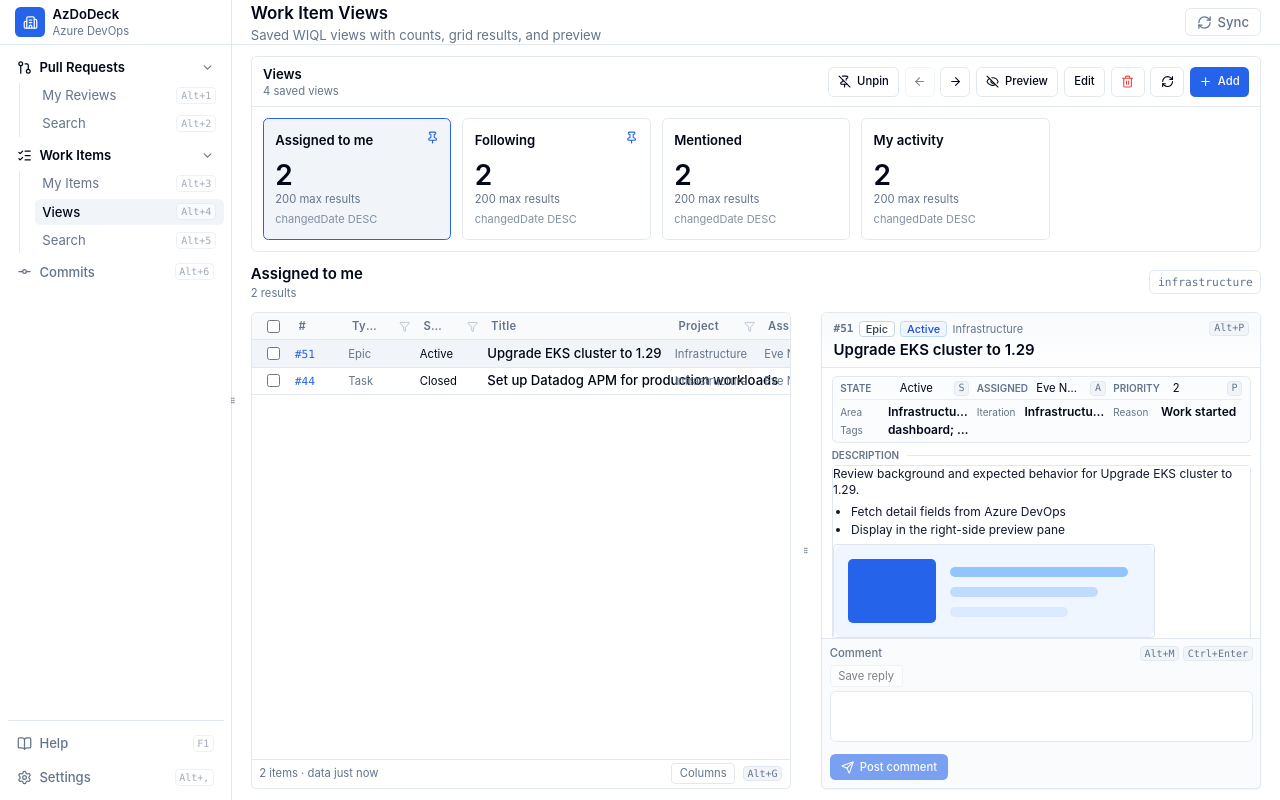
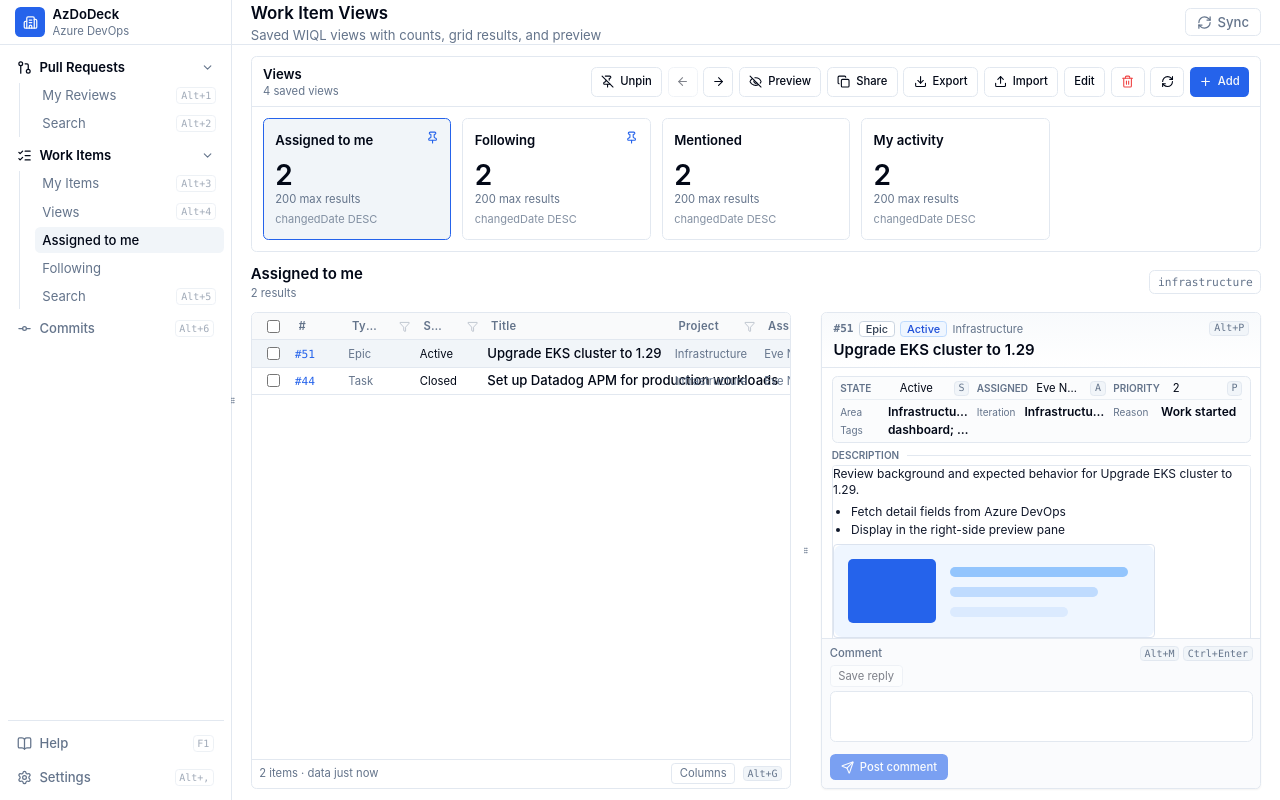
Before and after one commit to ntaksh42/DevDeck, a React (Vite) app: page / in a window 1280 px wide. Both pictures are taken after a click on the button "Views". Built offline with nearby package versions, Linux system fonts and the light colour scheme.

Commit message:
feat(work-items): pin and share saved views

```diff
--- a/src/App.tsx
+++ b/src/App.tsx
@@ -45,6 +45,10 @@ import { CommandPalette, type CommandPaletteAction } from "@/components/CommandP
 import { CommitSearch } from "@/features/commits/CommitSearch";
 import { WorkItemSearch } from '@/features/work-items/WorkItemSearch';
 import { WorkItemViewsPanel } from '@/features/work-items/WorkItemViewsPanel';
+import {
+  loadWorkItemQueryViews,
+  type WorkItemQueryView,
+} from '@/features/work-items/workItemViewsStorage';
 import { MyWorkItemsPanel } from '@/features/work-items/MyWorkItemsPanel';
 import { invalidateWorkItemQueryViews, workItemQueryKeys } from '@/features/work-items/queryKeys';
 import { OrganizationSettings, SetupPanel } from '@/features/settings/OrganizationSettings';
@@ -81,6 +85,11 @@ function AppShell() {
     pullRequests: true,
     workItems: true,
   });
+  const [workItemNavViews, setWorkItemNavViews] = useState<WorkItemQueryView[]>(() =>
+    loadWorkItemQueryViews(),
+  );
+  const [activeWorkItemViewId, setActiveWorkItemViewId] = useState<string | null>(null);
+  const [selectedWorkItemViewRequestId, setSelectedWorkItemViewRequestId] = useState<string | null>(null);
   const [sidebarWidth, setSidebarWidth] = useState(() =>
     storedNumber(SIDEBAR_WIDTH_STORAGE_KEY, DEFAULT_SIDEBAR_WIDTH, 160, 420),
   );
@@ -101,6 +110,10 @@ function AppShell() {
 
   const organizations = organizationsQuery.data ?? [];
   const activeView = organizations.length === 0 ? "settings" : view;
+  const pinnedWorkItemViews = workItemNavViews.filter((item) => item.pinned);
+  const activePinnedWorkItemView = pinnedWorkItemViews.find(
+    (item) => item.id === activeWorkItemViewId,
+  );
 
   function getNavItems(): HTMLButtonElement[] {
     const nav = navRef.current;
@@ -609,12 +622,29 @@ function AppShell() {
                 onClick={() => setView("myWorkItems")}
               />
               <NavSubItem
-                active={activeView === "workItemViews"}
+                active={activeView === "workItemViews" && !activePinnedWorkItemView}
                 disabled={organizations.length === 0}
                 label="Views"
                 shortcut="Alt+4"
-                onClick={() => setView("workItemViews")}
+                onClick={() => {
+                  setActiveWorkItemViewId(null);
+                  setSelectedWorkItemViewRequestId(null);
+                  setView("workItemViews");
+                }}
               />
+              {pinnedWorkItemViews.map((item) => (
+                <NavSubItem
+                  key={item.id}
+                  active={activeView === "workItemViews" && activeWorkItemViewId === item.id}
+                  disabled={organizations.length === 0}
+                  label={item.name}
+                  onClick={() => {
+                    setActiveWorkItemViewId(item.id);
+                    setSelectedWorkItemViewRequestId(item.id);
+                    setView("workItemViews");
+                  }}
+                />
+              ))}
               <NavSubItem
                 active={activeView === "workItems"}
                 disabled={organizations.length === 0}
@@ -736,7 +766,13 @@ function AppShell() {
           ) : activeView === "myWorkItems" ? (
             <MyWorkItemsPanel organizations={organizations} />
           ) : activeView === "workItemViews" ? (
-            <WorkItemViewsPanel organizations={organizations} />
+            <WorkItemViewsPanel
+              organizations={organizations}
+              selectedViewRequestId={selectedWorkItemViewRequestId}
+              onSelectedViewChange={setActiveWorkItemViewId}
+              onSelectedViewRequestHandled={() => setSelectedWorkItemViewRequestId(null)}
+              onViewsChange={setWorkItemNavViews}
+            />
           ) : activeView === "commits" ? (
             <CommitSearch organizations={organizations} />
           ) : organizations.length === 0 ? (
--- a/src/features/work-items/WorkItemViewsPanel.tsx
+++ b/src/features/work-items/WorkItemViewsPanel.tsx
@@ -1,4 +1,5 @@
 import {
+  type ChangeEvent,
   type FormEvent,
   type KeyboardEvent as ReactKeyboardEvent,
   useEffect,
@@ -7,7 +8,7 @@ import {
   useState,
 } from 'react';
 import { useQueries, useQuery, useQueryClient } from '@tanstack/react-query';
-import { ArrowLeft, ArrowRight, Eye, EyeOff, Loader2, Pin, PinOff, Plus, RefreshCw, Trash2, X } from 'lucide-react';
+import { ArrowLeft, ArrowRight, Copy, Download, Eye, EyeOff, Loader2, Pin, PinOff, Plus, RefreshCw, Trash2, Upload, X } from 'lucide-react';
 import {
   getSavedQuery,
   countWorkItemQuery,
@@ -16,11 +17,18 @@ import {
   commandErrorMessage,
   type Organization,
 } from '@/lib/azdoCommands';
-import { clamp, isEditableTarget, type SortDirection } from '@/lib/utils';
+import { clamp, isEditableTarget } from '@/lib/utils';
 import { ErrorState } from '@/components/StateDisplay';
 import { WorkItemsGrid } from './WorkItemsGrid';
 import { invalidateWorkItemQueryViews, workItemQueryKeys } from './queryKeys';
-const WI_QUERY_VIEWS_STORAGE_KEY = "azdodeck:workItemQueryViews";
+import {
+  createWorkItemQueryViewsExport,
+  loadWorkItemQueryViews,
+  parseWorkItemQueryViewsImport,
+  saveWorkItemQueryViews,
+  type WorkItemQueryView,
+} from './workItemViewsStorage';
+
 type WiqlCompletion = {
   label: string;
   value: string;
@@ -50,137 +58,8 @@ const WIQL_COMPLETIONS: WiqlCompletion[] = [
   { label: "CONTAINS WORDS", value: "CONTAINS WORDS ", detail: "Text contains" },
 ];
 
-type WorkItemQueryView = {
-  id: string;
-  name: string;
-  pinned?: boolean;
-  projectId: string;
-  previewVisible?: boolean;
-  sortDirection?: SortDirection;
-  sortKey?: "id" | "workItemType" | "state" | "title" | "projectName" | "assignedTo" | "changedDate";
-  wiql: string;
-  limit: number;
-};
-
-function loadWorkItemQueryViews(): WorkItemQueryView[] {
-  const value = window.localStorage.getItem(WI_QUERY_VIEWS_STORAGE_KEY);
-  if (!value) return defaultWorkItemQueryViews();
-  try {
-    const parsed = JSON.parse(value);
-    if (!Array.isArray(parsed)) return [];
-    return parsed
-      .map((view): WorkItemQueryView | null => {
-        if (
-          !view ||
-          typeof view.id !== "string" ||
-          typeof view.name !== "string" ||
-          typeof view.projectId !== "string" ||
-          typeof view.wiql !== "string"
-        ) {
-          return null;
-        }
-        const limit = Number(view.limit);
-        return {
-          id: view.id,
-          name: view.name,
-          pinned: view.pinned === true,
-          projectId: view.projectId,
-          previewVisible: view.previewVisible !== false,
-          sortDirection: view.sortDirection === "asc" || view.sortDirection === "desc"
-            ? view.sortDirection
-            : "desc",
-          sortKey: isWorkItemSortKey(view.sortKey) ? view.sortKey : "changedDate",
-          wiql: view.wiql,
-          limit: Number.isFinite(limit) ? clamp(limit, 1, 500) : 200,
-        };
-      })
-      .filter((view): view is WorkItemQueryView => view !== null);
-  } catch {
-    return [];
-  }
-}
-
-function defaultWorkItemQueryViews(): WorkItemQueryView[] {
-  return [
-    {
-      id: "builtin-assigned-to-me",
-      name: "Assigned to me",
-      pinned: true,
-      previewVisible: true,
-      projectId: "",
-      sortDirection: "desc",
-      sortKey: "changedDate",
-      wiql: [
-        "SELECT [System.Id]",
-        "FROM WorkItems",
-        "WHERE [System.AssignedTo] = @Me",
-        "ORDER BY [System.ChangedDate] DESC",
-      ].join("\n"),
-      limit: 200,
-    },
-    {
-      id: "builtin-following",
-      name: "Following",
-      pinned: true,
-      previewVisible: true,
-      projectId: "",
-      sortDirection: "desc",
-      sortKey: "changedDate",
-      wiql: [
-        "SELECT [System.Id]",
-        "FROM WorkItems",
-        "WHERE [System.Id] IN (@Follows)",
-        "ORDER BY [System.ChangedDate] DESC",
-      ].join("\n"),
-      limit: 200,
-    },
-    {
-      id: "builtin-mentioned",
-      name: "Mentioned",
-      previewVisible: true,
-      projectId: "",
-      sortDirection: "desc",
-      sortKey: "changedDate",
-      wiql: [
-        "SELECT [System.Id]",
-        "FROM WorkItems",
-        "WHERE [System.History] CONTAINS WORDS @Me",
-        "ORDER BY [System.ChangedDate] DESC",
-      ].join("\n"),
-      limit: 200,
-    },
-    {
-      id: "builtin-my-activity",
-      name: "My activity",
-      previewVisible: true,
-      projectId: "",
-      sortDirection: "desc",
-      sortKey: "changedDate",
-      wiql: [
-        "SELECT [System.Id]",
-        "FROM WorkItems",
-        "WHERE [System.ChangedBy] = @Me OR [System.CreatedBy] = @Me",
-        "ORDER BY [System.ChangedDate] DESC",
-      ].join("\n"),
-      limit: 200,
-    },
-  ];
-}
-
 function firstCustomView(views: WorkItemQueryView[]): WorkItemQueryView | null {
   return views.find((view) => !view.id.startsWith("builtin-")) ?? null;
-}
-
-function isWorkItemSortKey(value: unknown): value is NonNullable<WorkItemQueryView["sortKey"]> {
-  return (
-    value === "id" ||
-    value === "workItemType" ||
-    value === "state" ||
-    value === "title" ||
-    value === "projectName" ||
-    value === "assignedTo" ||
-    value === "changedDate"
-  );
 }
 
 function newWorkItemViewId(): string {
@@ -279,7 +158,26 @@ function parseAzdoQueryUrl(url: string): {
   }
 }
 
-export function WorkItemViewsPanel({ organizations }: { organizations: Organization[] }) {
+type WorkItemViewsPanelProps = {
+  organizations: Organization[];
+  selectedViewRequestId?: string | null;
+  onSelectedViewChange?: (viewId: string | null) => void;
+  onSelectedViewRequestHandled?: () => void;
+  onViewsChange?: (views: WorkItemQueryView[]) => void;
+};
+
+function viewExportFileName(): string {
+  const stamp = new Date().toISOString().replace(/[:.]/g, "-");
+  return `azdodeck-work-item-views-${stamp}.json`;
+}
+
+export function WorkItemViewsPanel({
+  organizations,
+  selectedViewRequestId,
+  onSelectedViewChange,
+  onSelectedViewRequestHandled,
+  onViewsChange,
+}: WorkItemViewsPanelProps) {
   const queryClient = useQueryClient();
   const [organizationId, setOrganizationId] = useState(organizations[0]?.id ?? "");
   const [views, setViews] = useState<WorkItemQueryView[]>(() => loadWorkItemQueryViews());
@@ -300,8 +198,10 @@ export function WorkItemViewsPanel({ organizations }: { organizations: Organizat
   const [draftUrl, setDraftUrl] = useState("");
   const [formError, setFormError] = useState<string | null>(null);
   const [dialogOpen, setDialogOpen] = useState(false);
+  const [viewMessage, setViewMessage] = useState<string | null>(null);
   const viewButtonRefs = useRef<(HTMLButtonElement | null)[]>([]);
   const viewFormRef = useRef<HTMLFormElement | null>(null);
+  const importInputRef = useRef<HTMLInputElement | null>(null);
 
   const selectedOrganizationId = organizationId || organizations[0]?.id || "";
   const projectsQuery = useQuery({
@@ -351,8 +251,9 @@ export function WorkItemViewsPanel({ organizations }: { organizations: Organizat
   });
 
   useEffect(() => {
-    window.localStorage.setItem(WI_QUERY_VIEWS_STORAGE_KEY, JSON.stringify(views));
-  }, [views]);
+    saveWorkItemQueryViews(views);
+    onViewsChange?.(views);
+  }, [onViewsChange, views]);
 
   useEffect(() => {
     if (!draftProjectId && projectOptions[0]) {
@@ -444,6 +345,22 @@ export function WorkItemViewsPanel({ organizations }: { organizations: Organizat
     staleTime: 5 * 60_000,
   });
   const selectedResults = selectedQuery?.data ?? [];
+
+  useEffect(() => {
+    onSelectedViewChange?.(selectedView?.id ?? null);
+  }, [onSelectedViewChange, selectedView?.id]);
+
+  useEffect(() => {
+    if (!selectedViewRequestId) return;
+    const requestedView = views.find((view) => view.id === selectedViewRequestId);
+    if (!requestedView) {
+      onSelectedViewRequestHandled?.();
+      return;
+    }
+    setSelectedViewId(requestedView.id);
+    loadDraft(requestedView);
+    onSelectedViewRequestHandled?.();
+  }, [onSelectedViewRequestHandled, selectedViewRequestId, views]);
 
   function loadDraft(view: WorkItemQueryView) {
     setEditingViewId(view.id);
@@ -707,6 +624,51 @@ export function WorkItemViewsPanel({ organizations }: { organizations: Organizat
     invalidateWorkItemQueryViews(queryClient, selectedOrganizationId);
   };
 
+  async function copySelectedViewShareJson() {
+    if (!selectedView) return;
+    const text = JSON.stringify(createWorkItemQueryViewsExport([selectedView]), null, 2);
+    try {
+      if (!navigator.clipboard?.writeText) {
+        throw new Error("Clipboard API is not available.");
+      }
+      await navigator.clipboard.writeText(text);
+      setViewMessage("Copied selected view share JSON.");
+    } catch (error) {
+      setViewMessage(error instanceof Error ? error.message : "Failed to copy share JSON.");
+    }
+  }
+
+  function exportAllViews() {
+    const text = JSON.stringify(createWorkItemQueryViewsExport(views), null, 2);
+    const blob = new Blob([text], { type: "application/json" });
+    const url = URL.createObjectURL(blob);
+    const link = document.createElement("a");
+    link.href = url;
+    link.download = viewExportFileName();
+    link.click();
+    URL.revokeObjectURL(url);
+    setViewMessage(`Exported ${views.length} view${views.length === 1 ? "" : "s"}.`);
+  }
+
+  async function importViewsFromFile(event: ChangeEvent<HTMLInputElement>) {
+    const file = event.currentTarget.files?.[0];
+    event.currentTarget.value = "";
+    if (!file) return;
+    try {
+      const imported = parseWorkItemQueryViewsImport(await file.text()).map((view) => ({
+        ...view,
+        id: newWorkItemViewId(),
+      }));
+      setViews((current) => [...current, ...imported]);
+      const firstImported = imported[0];
+      setSelectedViewId(firstImported.id);
+      loadDraft(firstImported);
+      setViewMessage(`Imported ${imported.length} view${imported.length === 1 ? "" : "s"}.`);
+    } catch (error) {
+      setViewMessage(error instanceof Error ? error.message : "Failed to import views.");
+    }
+  }
+
   const selectedCount = selectedCountQuery?.data ?? selectedResults.length;
   const urlStatus = urlStatusMessage();
 
@@ -777,6 +739,43 @@ export function WorkItemViewsPanel({ organizations }: { organizations: Organizat
             <button
               type="button"
               disabled={!selectedView}
+              onClick={() => void copySelectedViewShareJson()}
+              aria-label="Copy selected view share JSON"
+              title="Copy selected view share JSON"
+              className="inline-flex h-8 items-center gap-1.5 rounded-md border border-border px-2.5 text-xs font-medium hover:bg-secondary disabled:cursor-not-allowed disabled:opacity-50"
+            >
+              <Copy className="h-3.5 w-3.5" aria-hidden="true" />
+              Share
+            </button>
+            <button
+              type="button"
+              disabled={views.length === 0}
+              onClick={exportAllViews}
+              title="Export all views as JSON"
+              className="inline-flex h-8 items-center gap-1.5 rounded-md border border-border px-2.5 text-xs font-medium hover:bg-secondary disabled:cursor-not-allowed disabled:opacity-50"
+            >
+              <Download className="h-3.5 w-3.5" aria-hidden="true" />
+              Export
+            </button>
+            <button
+              type="button"
+              onClick={() => importInputRef.current?.click()}
+              title="Import views from JSON"
+              className="inline-flex h-8 items-center gap-1.5 rounded-md border border-border px-2.5 text-xs font-medium hover:bg-secondary"
+            >
+              <Upload className="h-3.5 w-3.5" aria-hidden="true" />
+              Import
+            </button>
+            <input
+              ref={importInputRef}
+              type="file"
+              accept="application/json,.json"
+              className="hidden"
+              onChange={(event) => void importViewsFromFile(event)}
+            />
+            <button
+              type="button"
+              disabled={!selectedView}
               onClick={() => openEditDialog()}
               aria-keyshortcuts="E"
               title="Edit selected view (E)"
@@ -815,6 +814,11 @@ export function WorkItemViewsPanel({ organizations }: { organizations: Organizat
             </button>
           </div>
         </div>
+        {viewMessage ? (
+          <div role="status" className="border-b border-border px-3 py-1 text-xs text-muted-foreground">
+            {viewMessage}
+          </div>
+        ) : null}
 
         {views.length === 0 ? (
           <div className="px-3 py-6 text-center text-sm text-muted-foreground">
--- /dev/null
+++ b/src/features/work-items/workItemViewsStorage.ts
@@ -0,0 +1,178 @@
+import { clamp, type SortDirection } from "@/lib/utils";
+
+export const WI_QUERY_VIEWS_STORAGE_KEY = "azdodeck:workItemQueryViews";
+export const WI_QUERY_VIEWS_EXPORT_SCHEMA = "azdodeck.workItemViews";
+
+export type WorkItemQueryView = {
+  id: string;
+  name: string;
+  pinned?: boolean;
+  projectId: string;
+  previewVisible?: boolean;
+  sortDirection?: SortDirection;
+  sortKey?: "id" | "workItemType" | "state" | "title" | "projectName" | "assignedTo" | "changedDate";
+  wiql: string;
+  limit: number;
+};
+
+export type WorkItemQueryViewsExport = {
+  schema: typeof WI_QUERY_VIEWS_EXPORT_SCHEMA;
+  version: 1;
+  exportedAt: string;
+  views: WorkItemQueryView[];
+};
+
+export function isWorkItemSortKey(value: unknown): value is NonNullable<WorkItemQueryView["sortKey"]> {
+  return (
+    value === "id" ||
+    value === "workItemType" ||
+    value === "state" ||
+    value === "title" ||
+    value === "projectName" ||
+    value === "assignedTo" ||
+    value === "changedDate"
+  );
+}
+
+export function defaultWorkItemQueryViews(): WorkItemQueryView[] {
+  return [
+    {
+      id: "builtin-assigned-to-me",
+      name: "Assigned to me",
+      pinned: true,
+      previewVisible: true,
+      projectId: "",
+      sortDirection: "desc",
+      sortKey: "changedDate",
+      wiql: [
+        "SELECT [System.Id]",
+        "FROM WorkItems",
+        "WHERE [System.AssignedTo] = @Me",
+        "ORDER BY [System.ChangedDate] DESC",
+      ].join("\n"),
+      limit: 200,
+    },
+    {
+      id: "builtin-following",
+      name: "Following",
+      pinned: true,
+      previewVisible: true,
+      projectId: "",
+      sortDirection: "desc",
+      sortKey: "changedDate",
+      wiql: [
+        "SELECT [System.Id]",
+        "FROM WorkItems",
+        "WHERE [System.Id] IN (@Follows)",
+        "ORDER BY [System.ChangedDate] DESC",
+      ].join("\n"),
+      limit: 200,
+    },
+    {
+      id: "builtin-mentioned",
+      name: "Mentioned",
+      previewVisible: true,
+      projectId: "",
+      sortDirection: "desc",
+      sortKey: "changedDate",
+      wiql: [
+        "SELECT [System.Id]",
+        "FROM WorkItems",
+        "WHERE [System.History] CONTAINS WORDS @Me",
+        "ORDER BY [System.ChangedDate] DESC",
+      ].join("\n"),
+      limit: 200,
+    },
+    {
+      id: "builtin-my-activity",
+      name: "My activity",
+      previewVisible: true,
+      projectId: "",
+      sortDirection: "desc",
+      sortKey: "changedDate",
+      wiql: [
+        "SELECT [System.Id]",
+        "FROM WorkItems",
+        "WHERE [System.ChangedBy] = @Me OR [System.CreatedBy] = @Me",
+        "ORDER BY [System.ChangedDate] DESC",
+      ].join("\n"),
+      limit: 200,
+    },
+  ];
+}
+
+export function normalizeWorkItemQueryView(value: unknown): WorkItemQueryView | null {
+  if (
+    !value ||
+    typeof value !== "object" ||
+    typeof (value as WorkItemQueryView).id !== "string" ||
+    typeof (value as WorkItemQueryView).name !== "string" ||
+    typeof (value as WorkItemQueryView).projectId !== "string" ||
+    typeof (value as WorkItemQueryView).wiql !== "string"
+  ) {
+    return null;
+  }
+
+  const view = value as WorkItemQueryView;
+  const limit = Number(view.limit);
+  return {
+    id: view.id,
+    name: view.name,
+    pinned: view.pinned === true,
+    projectId: view.projectId,
+    previewVisible: view.previewVisible !== false,
+    sortDirection: view.sortDirection === "asc" || view.sortDirection === "desc"
+      ? view.sortDirection
+      : "desc",
+    sortKey: isWorkItemSortKey(view.sortKey) ? view.sortKey : "changedDate",
+    wiql: view.wiql,
+    limit: Number.isFinite(limit) ? clamp(limit, 1, 500) : 200,
+  };
+}
+
+export function loadWorkItemQueryViews(): WorkItemQueryView[] {
+  if (typeof window === "undefined") return defaultWorkItemQueryViews();
+  const value = window.localStorage.getItem(WI_QUERY_VIEWS_STORAGE_KEY);
+  if (!value) return defaultWorkItemQueryViews();
+  try {
+    const parsed = JSON.parse(value);
+    if (!Array.isArray(parsed)) return [];
+    return parsed
+      .map(normalizeWorkItemQueryView)
+      .filter((view): view is WorkItemQueryView => view !== null);
+  } catch {
+    return [];
+  }
+}
+
+export function saveWorkItemQueryViews(views: WorkItemQueryView[]): void {
+  window.localStorage.setItem(WI_QUERY_VIEWS_STORAGE_KEY, JSON.stringify(views));
+}
+
+export function createWorkItemQueryViewsExport(views: WorkItemQueryView[]): WorkItemQueryViewsExport {
+  return {
+    schema: WI_QUERY_VIEWS_EXPORT_SCHEMA,
+    version: 1,
+    exportedAt: new Date().toISOString(),
+    views,
+  };
+}
+
+export function parseWorkItemQueryViewsImport(text: string): WorkItemQueryView[] {
+  const parsed = JSON.parse(text);
+  const rawViews: unknown[] | null = Array.isArray(parsed)
+    ? parsed
+    : parsed?.schema === WI_QUERY_VIEWS_EXPORT_SCHEMA && Array.isArray(parsed.views)
+      ? parsed.views
+      : null;
+  if (!rawViews) {
+    throw new Error("JSON must be an AzDoDeck work item view export.");
+  }
+  const views = rawViews
+    .map(normalizeWorkItemQueryView)
+    .filter((view): view is WorkItemQueryView => view !== null);
+  if (views.length === 0) {
+    throw new Error("No valid work item views found in JSON.");
+  }
+  return views;
+}
```
Also changed, not shown: 1 other file (tests, documents, lock files or other folders).
